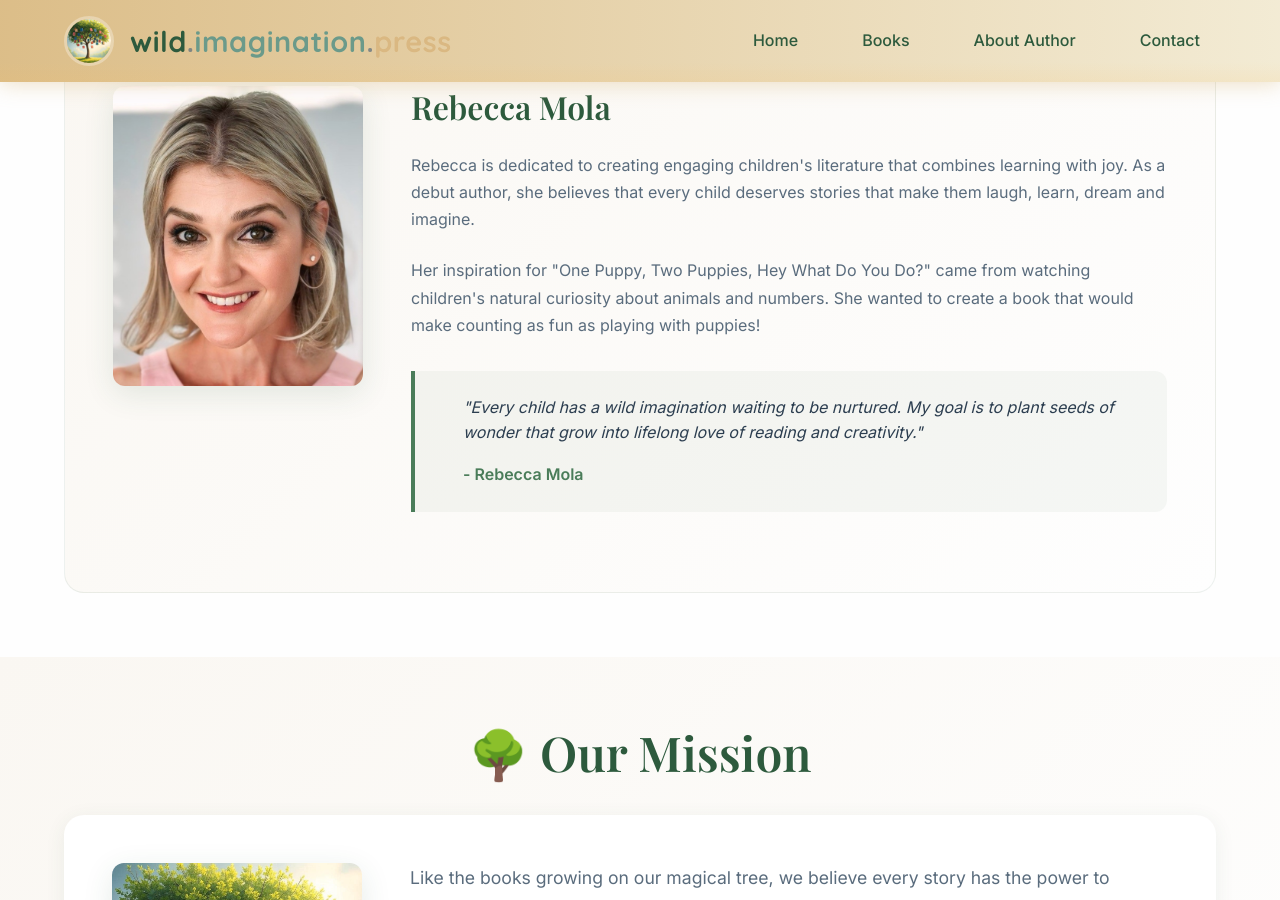
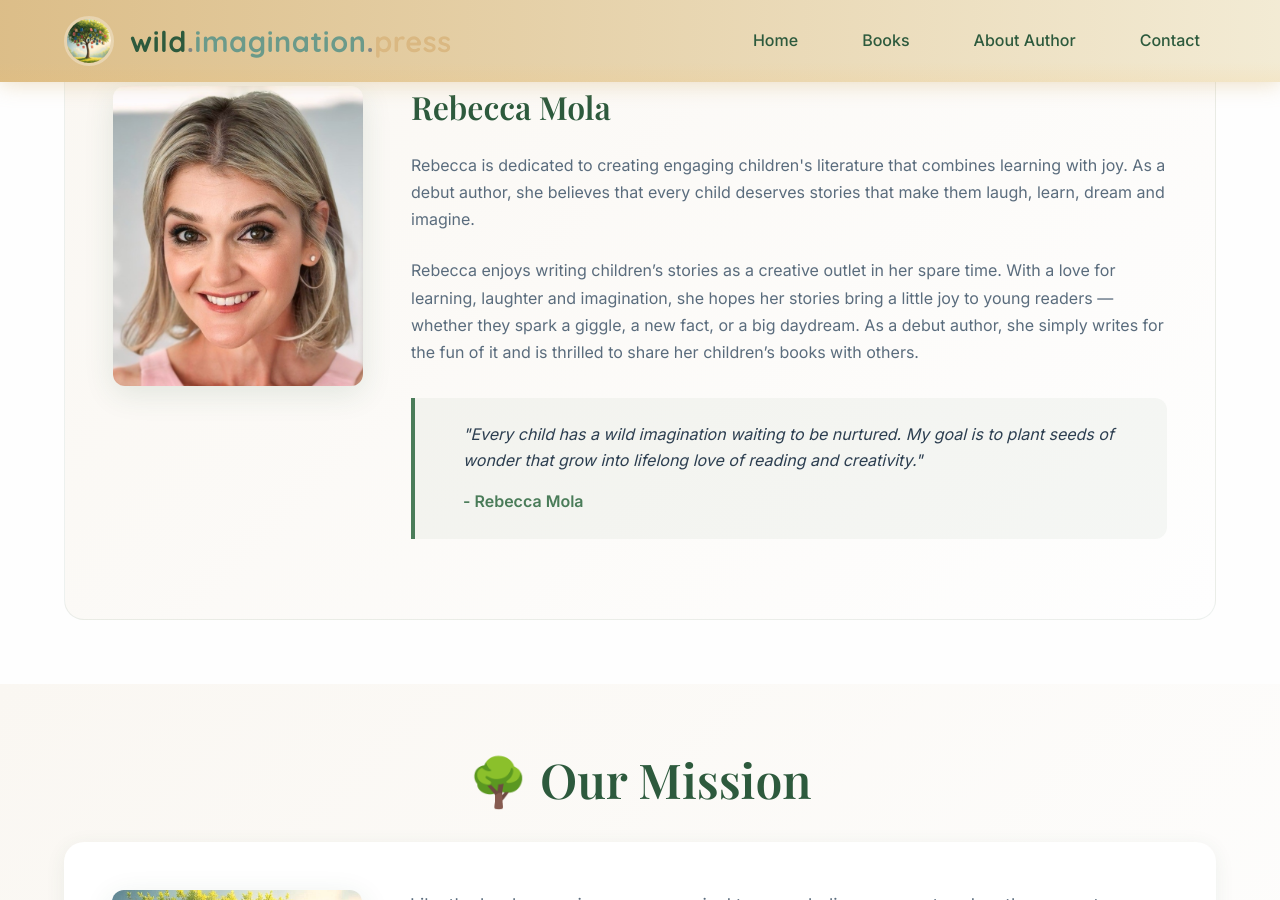
Before and after one commit to lichner/wildimaginationpress, a Jekyll site: the page built from index.html, in a window 1280 px wide and 900 px high, scrolled down 2686 px. Built offline with Jekyll 4.4.1, drawn with Linux system fonts in a browser that asks for light colours; some of the changed text lies outside the part shown.

Commit message:
Index text changes

```diff
--- a/index.html
+++ b/index.html
@@ -100,7 +100,7 @@ layout: default
       <div class="author-info">
         <h3>Rebecca Mola</h3>
         <p>Rebecca is dedicated to creating engaging children's literature that combines learning with joy. As a debut author, she believes that every child deserves stories that make them laugh, learn, dream and imagine.</p>
-        <p>Her inspiration for "One Puppy, Two Puppies, Hey What Do You Do?" came from watching children's natural curiosity about animals and numbers. She wanted to create a book that would make counting as fun as playing with puppies!</p>
+        <p>Rebecca enjoys writing children’s stories as a creative outlet in her spare time. With a love for learning, laughter and imagination, she hopes her stories bring a little joy to young readers — whether they spark a giggle, a new fact, or a big daydream. As a debut author, she simply writes for the fun of it and is thrilled to share her children’s books with others.</p>
         <blockquote>
           "Every child has a wild imagination waiting to be nurtured. My goal is to plant seeds of wonder that grow into lifelong love of reading and creativity."
           <cite>- Rebecca Mola</cite>
```
Also changed, not shown: other parts of index.html (+1 -1 lines).
